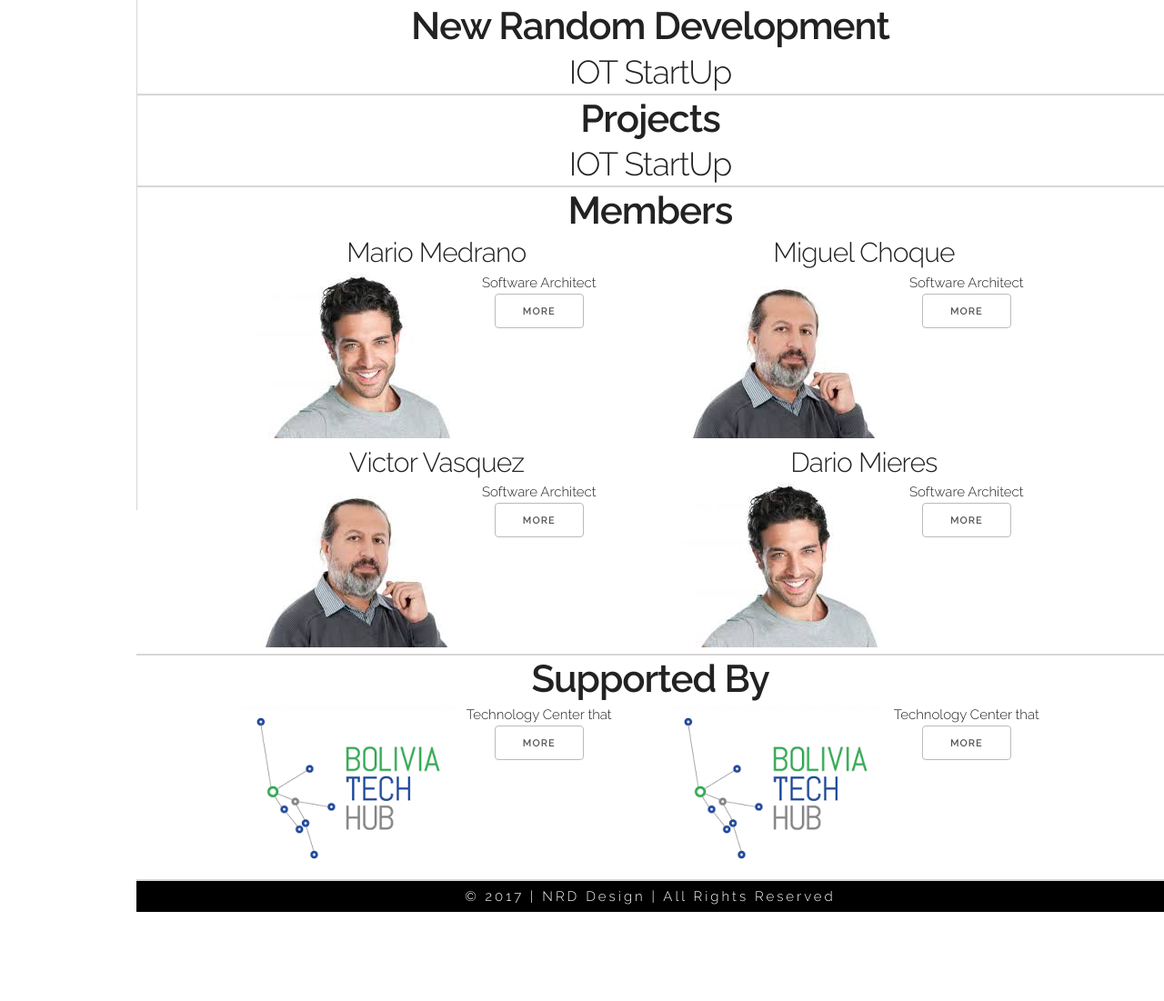
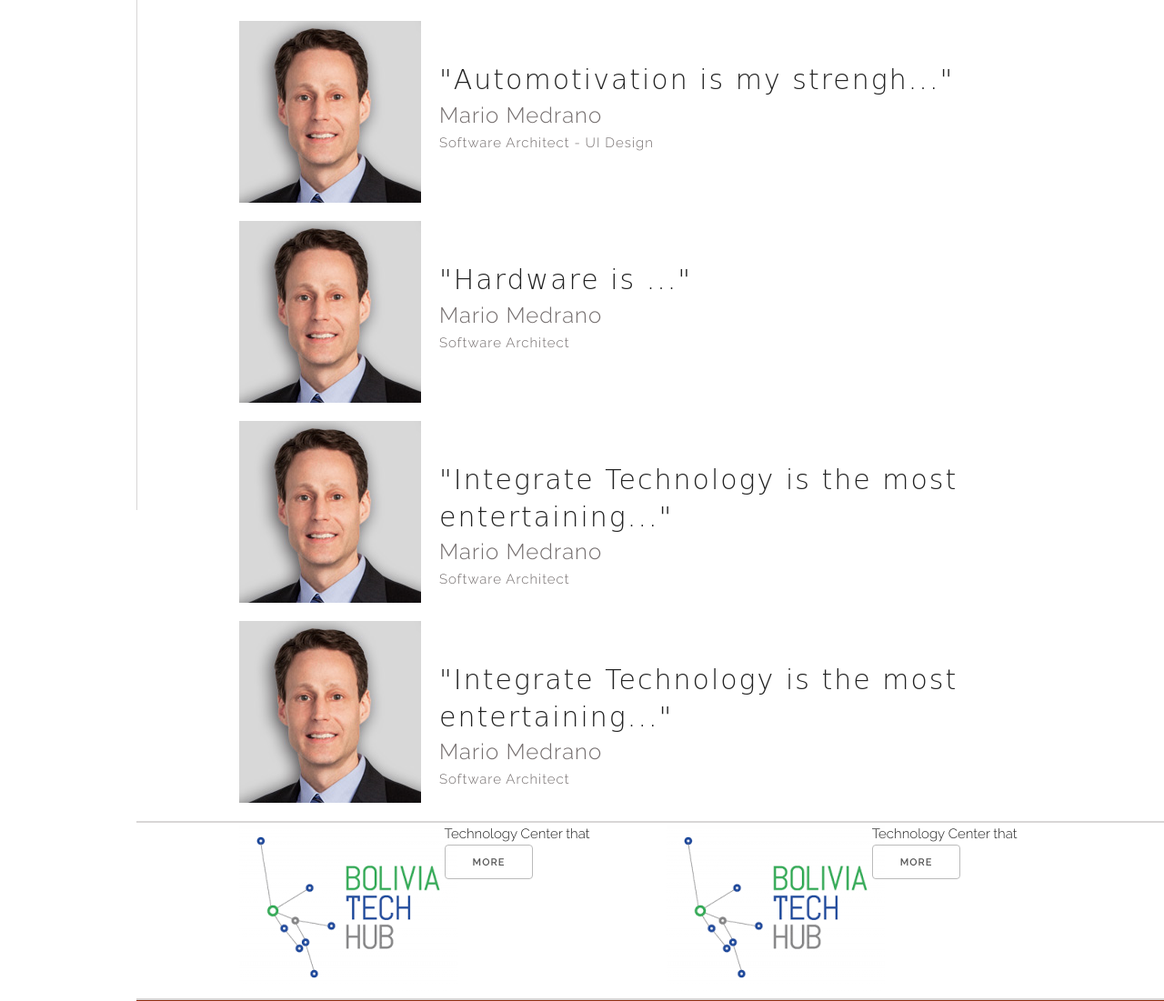
Before and after one commit to GenDecoder/nrd-site, a website: page index.html in a window 1280 px wide. Shown: the part 289-1390 px from the top of the page at 91% size. Before the commit the page ends 1292 px from the top, so only its background shows below. Drawn offline with Linux system fonts and the light colour scheme.

Commit message:
From Work

```diff
--- a/index.html
+++ b/index.html
@@ -65,103 +65,71 @@
         <img src="./images/landing-image.png">
       </header>
 
-      <section class="container">
-        <h2 class="sub-title"> New Random Development </h2>
-        <h3> IOT <span> StartUp </span> </h3>
+      <section class="container ourTeam">
+        <div class="card">
+          <img src="./images/people/person_1.jpg">
+          <div>
+            <h4>
+              "Automotivation is my strengh..."
+            </h4>
+            <h5>
+              Mario Medrano
+            </h5>
+            <h6>
+              Software Architect - UI Design
+            </h6>
+          </div>
+        </div>
 
-        <div class="row">
-          <div class="six columns">
+        <div class="card">
+          <img src="./images/people/person_1.jpg">
+          <div>
+            <h4>
+              "Hardware is ..."
+            </h4>
+            <h5>
+              Mario Medrano
+            </h5>
+            <h6>
+              Software Architect
+            </h6>
+          </div>
+        </div>
 
+        <div class="card">
+          <img src="./images/people/person_1.jpg">
+          <div>
+            <h4>
+              "Integrate Technology is the most entertaining..."
+            </h4>
+            <h5>
+              Mario Medrano
+            </h5>
+            <h6>
+              Software Architect
+            </h6>
           </div>
-          <div class="six columns">
+        </div>
 
+        <div class="card">
+          <img src="./images/people/person_1.jpg">
+          <div>
+            <h4>
+              "Integrate Technology is the most entertaining..."
+            </h4>
+            <h5>
+              Mario Medrano
+            </h5>
+            <h6>
+              Software Architect
+            </h6>
           </div>
         </div>
       </section>
 
-      <div class="divider header"></div>
+      <div class="divider"></div>
 
-      <section class="container">
-        <h2 class="sub-title"> Projects </h2>
-        <h3> IOT <span> StartUp </span> </h3>
-
-        <div class="row">
-          <div class="six columns">
-
-          </div>
-          <div class="six columns">
-
-          </div>
-        </div>
-      </section>
-
-      <div class="divider people"></div>
-
-      <section class="container">
-        <h2 class="sub-title"> Members </h2>
-
-        <div class="row">
-          <div class="six columns box-1">
-            <h4> Mario Medrano </h4>
-            <div class="row">
-              <div class="six columns">
-                <img src="./images/people/example-perfil.jpg">
-              </div>
-              <div class="six columns">
-                <h6> Software Architect </h6>
-                <button type="text"> More </button>
-              </div>
-            </div>
-          </div>
-
-          <div class="six columns box-1">
-            <h4> Miguel Choque </h4>
-            <div class="row">
-              <div class="six columns">
-                <img src="./images/people/example-perfil-2.jpg">
-              </div>
-              <div class="six columns">
-                <h6> Software Architect </h6>
-                <button type="text"> More </button>
-              </div>
-            </div>
-          </div>
-        </div>
-
-        <div class="row">
-          <div class="six columns box-1">
-            <h4> Victor Vasquez </h4>
-            <div class="row">
-              <div class="six columns">
-                <img src="./images/people/example-perfil-2.jpg">
-              </div>
-              <div class="six columns">
-                <h6> Software Architect </h6>
-                <button type="text"> More </button>
-              </div>
-            </div>
-          </div>
-
-          <div class="six columns box-1">
-            <h4> Dario Mieres </h4>
-            <div class="row">
-              <div class="six columns">
-                <img src="./images/people/example-perfil.jpg">
-              </div>
-              <div class="six columns">
-                <h6> Software Architect </h6>
-                <button type="text"> More </button>
-              </div>
-            </div>
-          </div>
-        </div>
-      </section>
-
-      <div class="divider supporters"></div>
-
-      <section class="container">
-        <h2 class="sub-title"> Supported By </h2>
-
+      <section class="container supportedBy">
         <div class="row">
           <div class="six columns box-1">
             <div class="row">
--- a/scss/_base.scss
+++ b/scss/_base.scss
@@ -3,4 +3,5 @@ $darkColor: black;
 $lightColor: white;
 $mainColor: #912d10;
 $mainLightColor: #e5dcd9;
-$lightGreyColor: rgba(167, 163, 163, 0.44)
+$normalGreyColor: rgb(117, 111, 111);
+$lightGreyColor: rgba(167, 163, 163, 0.44);
--- a/scss/_card.scss
+++ b/scss/_card.scss
@@ -1,19 +1,21 @@
 .card {
-    padding: 5px;
-    margin-bottom: 20px;
-    border-radius: 10px;
-    background-color: white;
-    border: solid 2px rgba(140, 158, 171, 0.49);
-    border-bottom: solid 10px;
-    padding-bottom: 0;
-     h4 {
-        letter-spacing: 2px;
-        font-family: fantasy;
+    display: flex;
+    margin: 20px 0;
+    img {
+        width: 200px;
+        height: 200px;
     }
-    h6 {
-        letter-spacing: 1px;
-    }
-    img {
+    div {
         width: 100%;
+        padding-top: 45px;
+        padding-left: 20px;
+        h4 {
+            letter-spacing: 2px;
+            font-family: cursive;
+        }
+        h5, h6 {
+            letter-spacing: 1px;
+            color: $normalGreyColor;
+        }
     }
 }
--- a/scss/_footer.scss
+++ b/scss/_footer.scss
@@ -2,7 +2,7 @@ footer {
     padding: 5px 0;
     color: white;
     text-align: center;
-    background-color: black;
+    background-color: $mainColor;
     h6 {
         margin: 0;
         letter-spacing: 3px;
--- a/scss/_main.scss
+++ b/scss/_main.scss
@@ -10,9 +10,6 @@ h1, h2, h3, h4, h5, h6 {
 }
 .column, .columns {
     height: 100%;
-}
-section {
-    text-align: center;
 }
 
 /* Mobile first queries */
```
Also changed, not shown: package.json (added, +23 -0 lines), css/styles.css, images/people/person_1.jpg (added).
